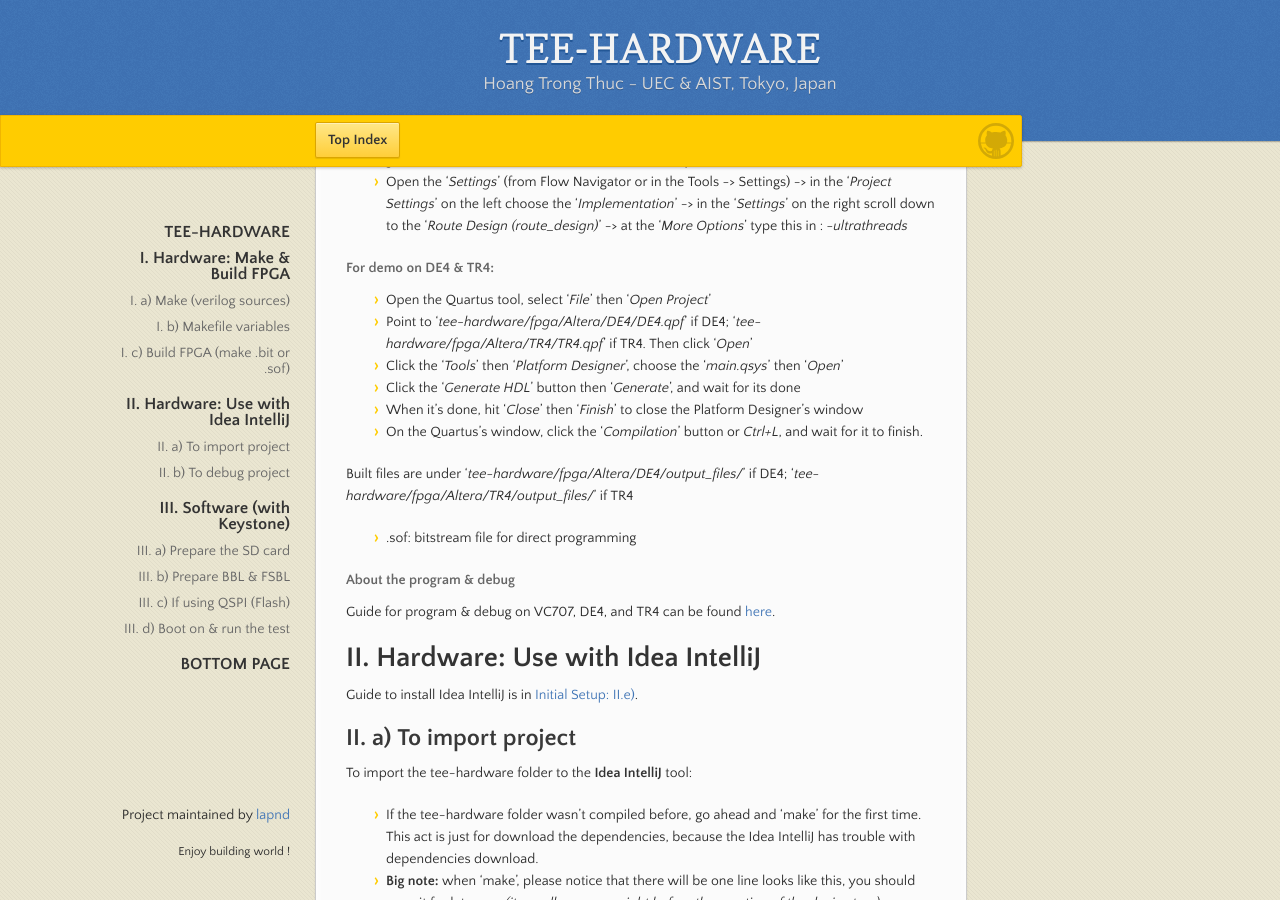
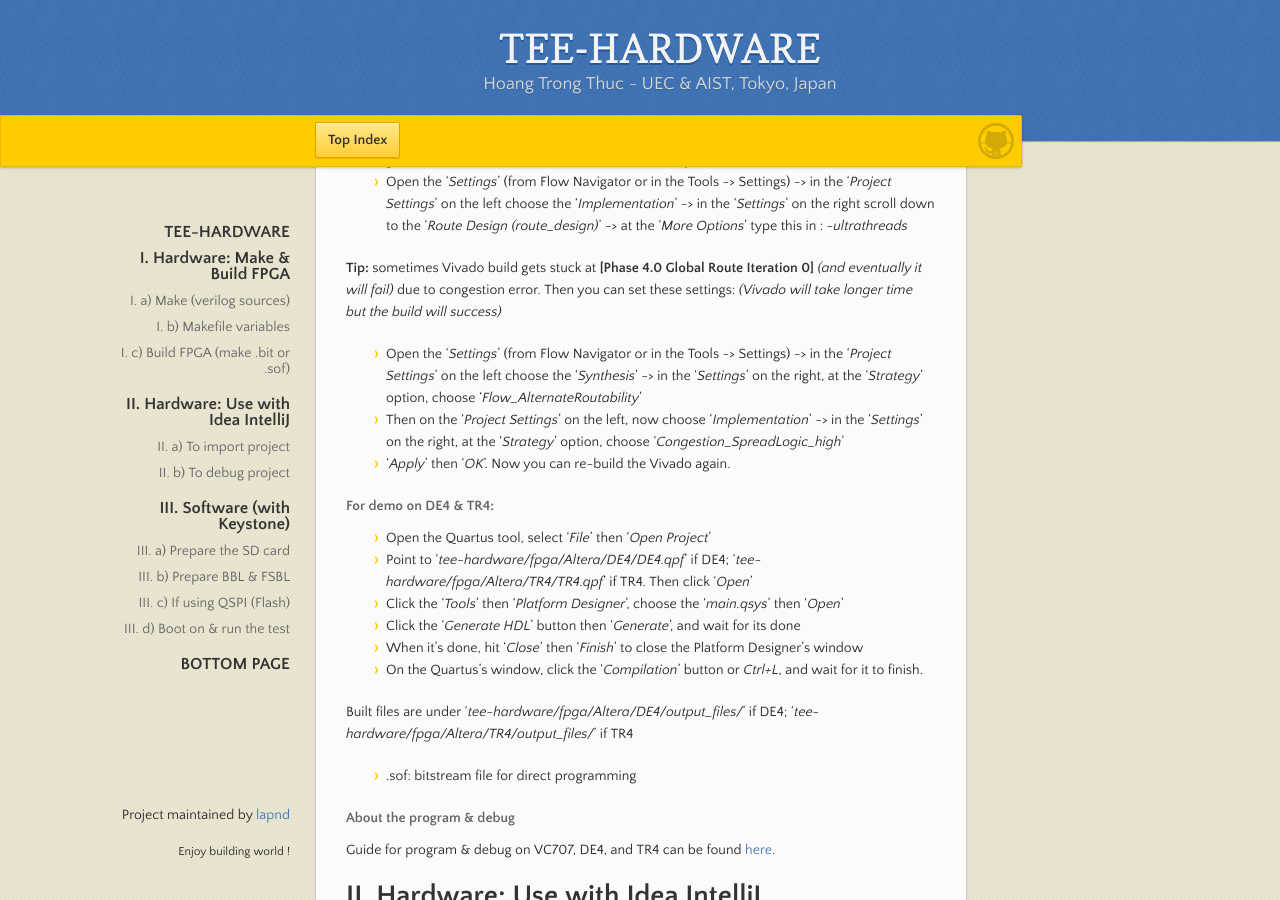
Before and after one commit to lapnd/httdes.github.io, a Jekyll site: the page built from tee-hw.md, in a window 1280 px wide and 900 px high, scrolled down 2783 px. Built offline with Jekyll 4.4.1, drawn with Linux system fonts in a browser that asks for light colours; our own code applies the rules of GitHub Pages for plain Markdown files.

Commit message:
Update tee-hw.md

```diff
--- a/tee-hw.md
+++ b/tee-hw.md
@@ -95,6 +95,11 @@ Built files are under '*tee-hardware/fpga/Xilinx/VC707/VC707.runs/impl_1/*'
 **Tip:** when build Vivado, you can set multithread by:
 - Go to the '*Tcl Console*' tab (usually at the bottom) and type '*$ set_param general.maxThreads 18*' (set for 18 cores for example)
 - Open the '*Settings*' (from Flow Navigator or in the Tools -> Settings) -> in the '*Project Settings*' on the left choose the '*Implementation*' -> in the '*Settings*' on the right scroll down to the '*Route Design (route_design)*' -> at the '*More Options*' type this in : *-ultrathreads*
+
+**Tip:** sometimes Vivado build gets stuck at **\[Phase 4.0 Global Route Iteration 0\]** *(and eventually it will fail)* due to congestion error. Then you can set these settings: *(Vivado will take longer time but the build will success)*
+- Open the '*Settings*' (from Flow Navigator or in the Tools -> Settings) -> in the '*Project Settings*' on the left choose the '*Synthesis*' -> in the '*Settings*' on the right, at the '*Strategy*' option, choose '*Flow_AlternateRoutability*'
+- Then on the '*Project Settings*' on the left, now choose '*Implementation*' -> in the '*Settings*' on the right, at the '*Strategy*' option, choose '*Congestion_SpreadLogic_high*'
+- '*Apply*' then '*OK*'. Now you can re-build the Vivado again.
 
 #### For demo on DE4 & TR4:
 - Open the Quartus tool, select '*File*' then '*Open Project*'
```
